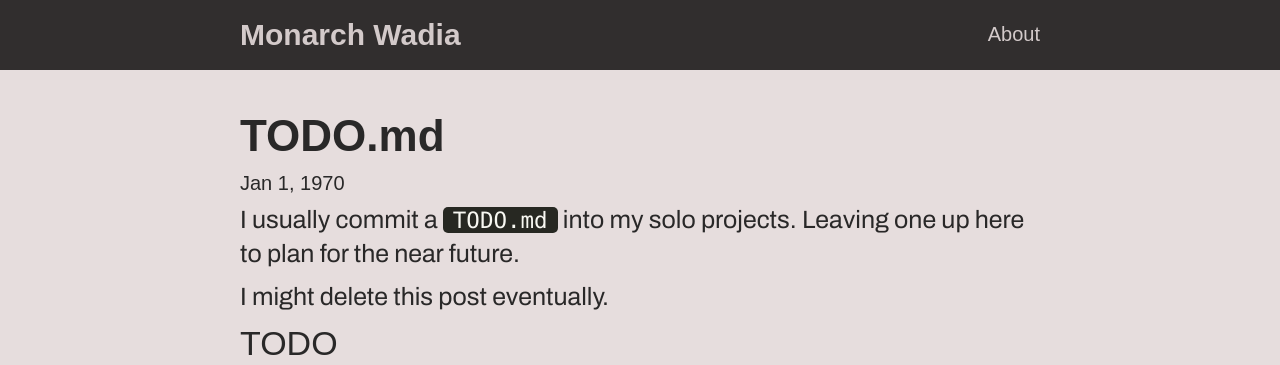
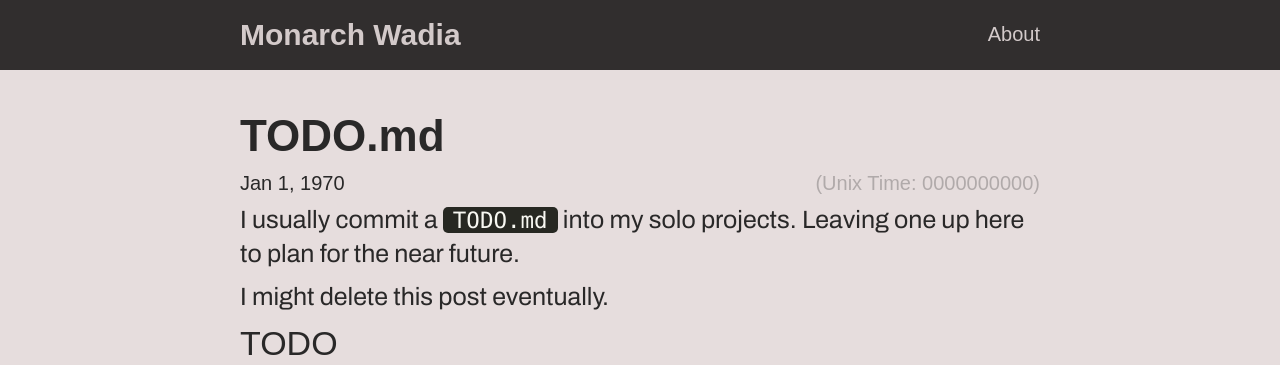
Before and after one commit to monarchwadia/blog-monarchwadia.com, a Jekyll site: the page built from _posts/2024-02-05-todo.md, in a window 1280 px wide. Shown: the top 365 px of the page. Built offline with Jekyll 4.4.1, drawn with Linux system fonts in a browser that asks for light colours; some web fonts are replaced.

Commit message:
added dates

```diff
--- a/_layouts/post.html
+++ b/_layouts/post.html
@@ -5,9 +5,10 @@ layout: default
 <article>
   <header class="flex flex-col gap-2">
     <h1 class="header-1">{{page.title | escape}}</h1>
-    <time class="font-display" datetime="{{ page.date | date_to_xmlschema }}">
-      {%- assign date_format = site.config.date_format | default: "%b %-d, %Y" -%}
-      {{ page.date | date: date_format }}
+    <time class="font-display flex flex-row space-between" datetime="{{ page.date | date_to_xmlschema }}">
+      {%- assign date_format = site.minima.date_format | default: "%b %-d, %Y" -%}
+          <span class="text-3 font-display">{{ page.date | date: date_format }}</span>
+          <span class="text-3 font-display opacity-2">(Unix Time: {{ page.date | date: "%s" | prepend: '0000000000' | slice: -10, 10  }})</span>
     </time>
     <p>
 
--- a/_sass/monarch-utils.scss
+++ b/_sass/monarch-utils.scss
@@ -68,4 +68,9 @@
     // ------------------------------- Sizing -------------------------------
     .h-full { height: 100%; }
     .w-full { width: 100%; }
+
+    // ------------------------------- Opacity -------------------------------
+    @each $key, $val in $percentages {
+        .opacity-#{$key} { opacity: $val; }
+    }
 }
--- a/_sass/variables.scss
+++ b/_sass/variables.scss
@@ -65,3 +65,14 @@ $radius: (
     6: 8rem,
     7: 16rem
 );
+
+$percentages: (
+    0: 0,
+    1: 0.14,
+    2: 0.28,
+    3: 0.42,
+    4: 0.57,
+    5: 0.71,
+    6: 0.85,
+    7: 100
+)
--- a/index.html
+++ b/index.html
@@ -8,7 +8,10 @@ layout: default
         {%- for post in site.posts -%}
         <li class="flex flex-col gap-1">
             {%- assign date_format = site.minima.date_format | default: "%b %-d, %Y" -%}
-            <span class="text-3 font-display">{{ post.date | date: date_format }}</span>
+            <div class="flex flex-row space-between">
+                <span class="text-3 font-display">{{ post.date | date: date_format }}</span>
+                <span class="text-3 font-display opacity-2">(Unix Time: {{ post.date | date: "%s" | prepend: '0000000000' | slice: -10, 10  }})</span>
+            </div>
             <h3 class="header-2">
                 <a class="link font-bold text-5" href="{{ post.url | relative_url }}">
                     {{ post.title | escape }}
```
